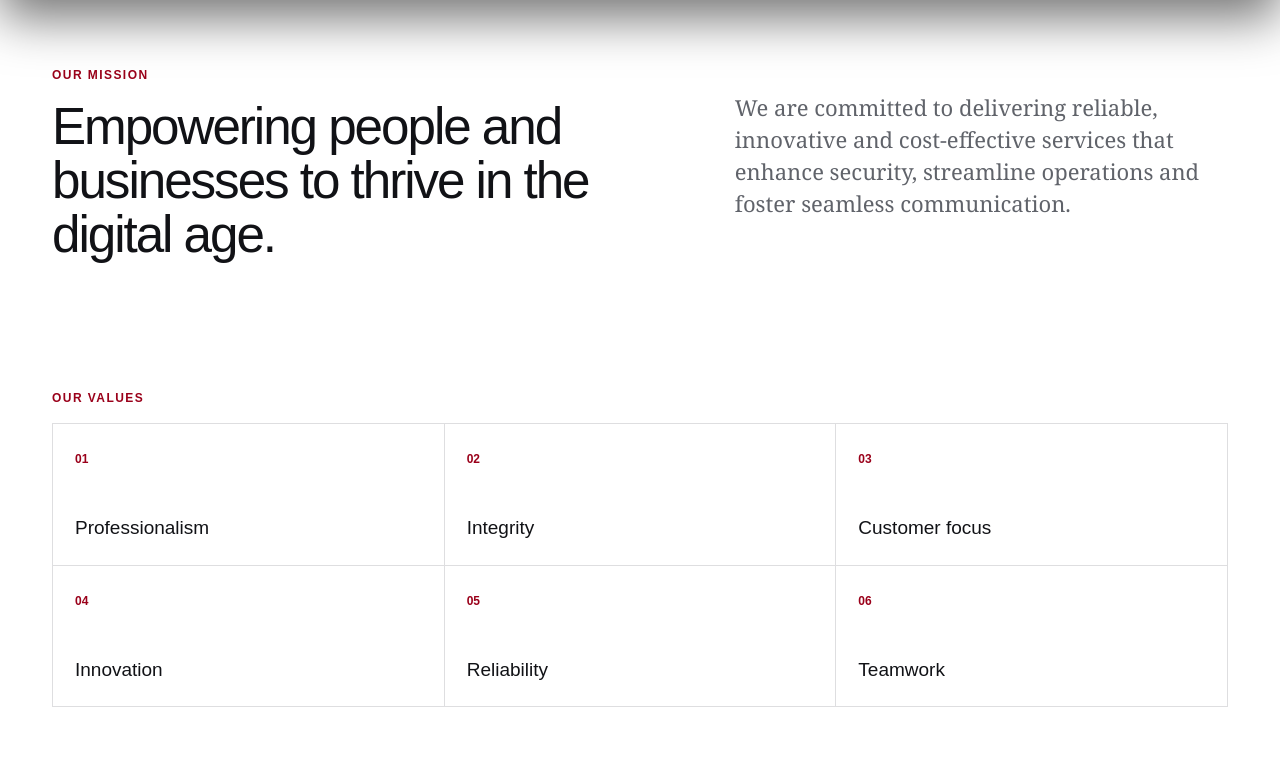
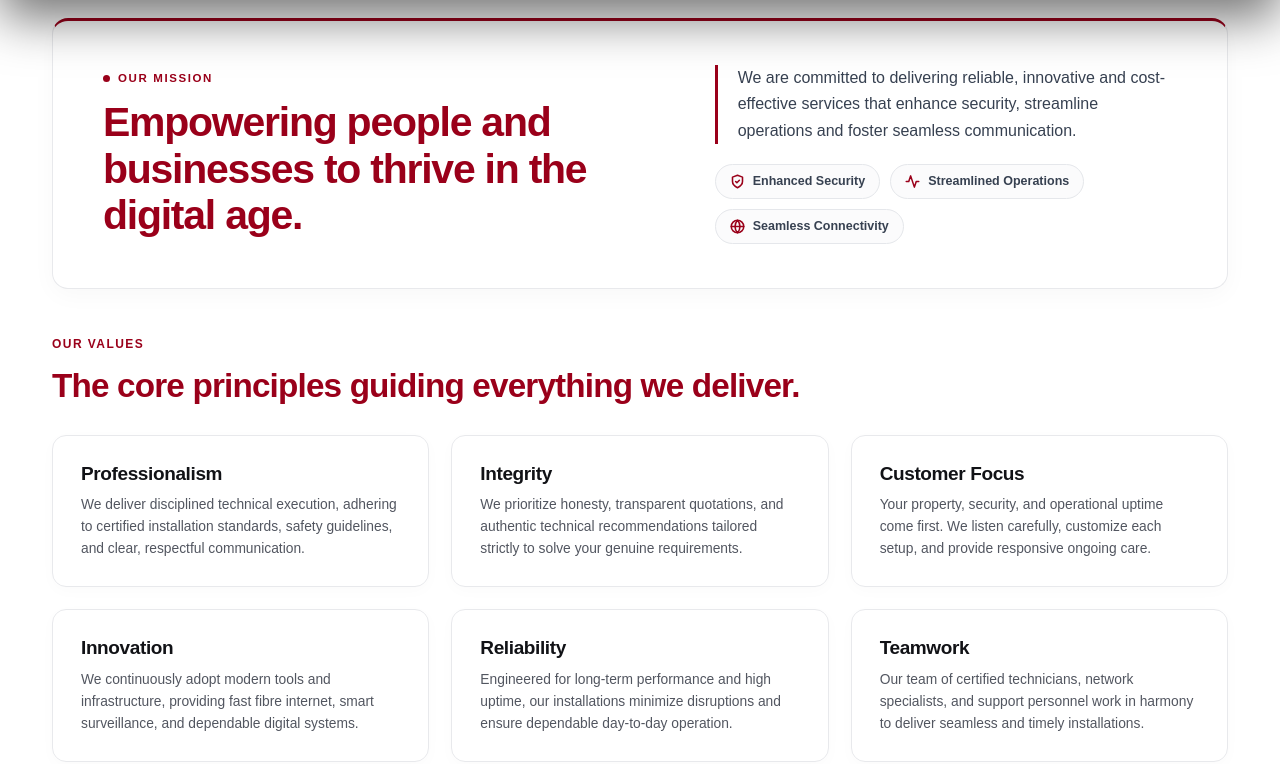
Before and after one commit to kwakutheo/kobbys_intertech_services, a Next.js app in the folder apps/web/: page /about in a window 1280 px wide. Shown: the part 476-1240 px from the top of the page. Built offline with nearby package versions, Linux system fonts and the light colour scheme.

Commit message:
feat: add globals.css and about page for web application

```diff
--- a/apps/web/src/app/about/page.tsx
+++ b/apps/web/src/app/about/page.tsx
@@ -5,6 +5,39 @@ export const metadata = {
   description:
     "Learn about Kobby's Intertech Services — our mission, values, and dedication to delivering dependable technology, security and communication solutions in Ghana.",
 };
+
+const COMPANY_VALUES = [
+  {
+    title: "Professionalism",
+    description:
+      "We deliver disciplined technical execution, adhering to certified installation standards, safety guidelines, and clear, respectful communication.",
+  },
+  {
+    title: "Integrity",
+    description:
+      "We prioritize honesty, transparent quotations, and authentic technical recommendations tailored strictly to solve your genuine requirements.",
+  },
+  {
+    title: "Customer Focus",
+    description:
+      "Your property, security, and operational uptime come first. We listen carefully, customize each setup, and provide responsive ongoing care.",
+  },
+  {
+    title: "Innovation",
+    description:
+      "We continuously adopt modern tools and infrastructure, providing fast fibre internet, smart surveillance, and dependable digital systems.",
+  },
+  {
+    title: "Reliability",
+    description:
+      "Engineered for long-term performance and high uptime, our installations minimize disruptions and ensure dependable day-to-day operation.",
+  },
+  {
+    title: "Teamwork",
+    description:
+      "Our team of certified technicians, network specialists, and support personnel work in harmony to deliver seamless and timely installations.",
+  },
+];
 
 export default function AboutPage() {
   return (
@@ -40,27 +73,63 @@ export default function AboutPage() {
         ]}
       />
 
-      <section className="section split-section">
-        <div>
-          <p className="eyebrow">Our mission</p>
-          <h2>Empowering people and businesses to thrive in the digital age.</h2>
+      <section className="about-mission-section">
+        <div className="about-mission-card">
+          <div className="about-mission-left">
+            <div className="about-mission-badge">
+              <span className="about-mission-dot" aria-hidden="true" />
+              <span className="eyebrow">Our mission</span>
+            </div>
+            <h2 className="about-mission-title">
+              Empowering people and businesses to thrive in the digital age.
+            </h2>
+          </div>
+
+          <div className="about-mission-right">
+            <div className="about-mission-quote">
+              <p className="about-mission-lead">
+                We are committed to delivering reliable, innovative and cost-effective services that enhance security, streamline operations and foster seamless communication.
+              </p>
+            </div>
+            <div className="about-mission-pillars">
+              <div className="about-mission-chip">
+                <svg width="15" height="15" viewBox="0 0 24 24" fill="none" stroke="currentColor" strokeWidth="2.5" strokeLinecap="round" strokeLinejoin="round" aria-hidden="true">
+                  <path d="M12 22s8-4 8-10V5l-8-3-8 3v7c0 6 8 10 8 10z" />
+                  <polyline points="9 12 11 14 15 10" />
+                </svg>
+                <span>Enhanced Security</span>
+              </div>
+              <div className="about-mission-chip">
+                <svg width="15" height="15" viewBox="0 0 24 24" fill="none" stroke="currentColor" strokeWidth="2.5" strokeLinecap="round" strokeLinejoin="round" aria-hidden="true">
+                  <polyline points="22 12 18 12 15 21 9 3 6 12 2 12" />
+                </svg>
+                <span>Streamlined Operations</span>
+              </div>
+              <div className="about-mission-chip">
+                <svg width="15" height="15" viewBox="0 0 24 24" fill="none" stroke="currentColor" strokeWidth="2.5" strokeLinecap="round" strokeLinejoin="round" aria-hidden="true">
+                  <circle cx="12" cy="12" r="10" />
+                  <line x1="2" y1="12" x2="22" y2="12" />
+                  <path d="M12 2a15.3 15.3 0 0 1 4 10 15.3 15.3 0 0 1-4 10 15.3 15.3 0 0 1-4-10 15.3 15.3 0 0 1 4-10z" />
+                </svg>
+                <span>Seamless Connectivity</span>
+              </div>
+            </div>
+          </div>
         </div>
-        <p>
-          We are committed to delivering reliable, innovative and cost-effective services that enhance security, streamline operations and foster seamless communication.
-        </p>
       </section>
 
-      <section className="section">
-        <p className="eyebrow">Our values</p>
-        <div className="value-grid">
-          {["Professionalism", "Integrity", "Customer focus", "Innovation", "Reliability", "Teamwork"].map(
-            (value, index) => (
-              <article key={value}>
-                <span>0{index + 1}</span>
-                <h3>{value}</h3>
-              </article>
-            ),
-          )}
+      <section className="about-values-section">
+        <div className="about-values-header">
+          <p className="eyebrow">Our values</p>
+          <h2 className="about-values-heading">The core principles guiding everything we deliver.</h2>
+        </div>
+        <div className="about-values-grid">
+          {COMPANY_VALUES.map((item) => (
+            <article key={item.title} className="about-value-card">
+              <h3 className="about-value-title">{item.title}</h3>
+              <p className="about-value-desc">{item.description}</p>
+            </article>
+          ))}
         </div>
       </section>
 
--- a/apps/web/src/app/globals.css
+++ b/apps/web/src/app/globals.css
@@ -636,6 +636,197 @@ nav a:hover, .desktop-nav a:hover, .text-link:hover { color: var(--wine); }
   line-height: 1.5;
 }
 
+/* ─── About Page - Mission Showcase Section ─────────────── */
+.about-mission-section {
+  max-width: 1240px;
+  margin: 20px auto 36px;
+  padding: 0 32px;
+}
+
+.about-mission-card {
+  display: grid;
+  grid-template-columns: 1.15fr 0.95fr;
+  gap: 52px;
+  align-items: center;
+  padding: 44px 50px;
+  background: #ffffff;
+  border: 1px solid #e8e9ec;
+  border-top: 3.5px solid var(--wine);
+  border-radius: 16px;
+  box-shadow: 0 6px 24px rgba(0, 0, 0, 0.03);
+}
+
+.about-mission-left {
+  display: flex;
+  flex-direction: column;
+}
+
+.about-mission-badge {
+  display: inline-flex;
+  align-items: center;
+  gap: 8px;
+  margin-bottom: 12px;
+}
+
+.about-mission-dot {
+  width: 7px;
+  height: 7px;
+  border-radius: 50%;
+  background: var(--wine);
+  display: inline-block;
+}
+
+.about-mission-badge .eyebrow {
+  margin: 0;
+  color: var(--wine);
+  font-size: 11.5px;
+  font-weight: 800;
+  letter-spacing: 0.14em;
+  text-transform: uppercase;
+}
+
+.about-mission-title {
+  margin: 0;
+  color: var(--wine);
+  font-size: clamp(28px, 3.2vw, 42px);
+  font-weight: 800;
+  line-height: 1.14;
+  letter-spacing: -0.03em;
+}
+
+.about-mission-right {
+  display: flex;
+  flex-direction: column;
+  gap: 20px;
+}
+
+.about-mission-quote {
+  padding-left: 20px;
+  border-left: 3px solid var(--wine);
+}
+
+.about-mission-lead {
+  margin: 0;
+  font-family: 'Plus Jakarta Sans', Arial, Helvetica, sans-serif;
+  font-size: 16px;
+  line-height: 1.65;
+  color: #374151;
+  font-weight: 500;
+}
+
+.about-mission-pillars {
+  display: flex;
+  flex-wrap: wrap;
+  gap: 10px;
+}
+
+.about-mission-chip {
+  display: inline-flex;
+  align-items: center;
+  gap: 8px;
+  padding: 7px 14px;
+  background: #fbfbfc;
+  border: 1px solid #e5e7eb;
+  border-radius: 999px;
+  font-size: 12.5px;
+  font-weight: 600;
+  color: #374151;
+  transition: border-color 0.2s ease, background 0.2s ease;
+}
+
+.about-mission-chip:hover {
+  border-color: rgba(154, 0, 26, 0.3);
+  background: #fdf5f6;
+}
+
+.about-mission-chip svg {
+  color: var(--wine);
+  flex-shrink: 0;
+}
+
+/* ─── About Page - Values Section (Separated Cards) ─────── */
+.about-values-section {
+  max-width: 1240px;
+  margin: 0 auto;
+  padding: 10px 32px 50px;
+}
+
+.about-values-header {
+  margin-bottom: 24px;
+}
+
+.about-values-header .eyebrow {
+  margin: 0 0 8px 0;
+  color: var(--wine);
+}
+
+.about-values-heading {
+  font-size: clamp(24px, 2.6vw, 34px);
+  font-weight: 800;
+  color: var(--wine);
+  letter-spacing: -0.025em;
+  margin: 0;
+}
+
+.about-values-grid {
+  display: grid;
+  grid-template-columns: repeat(3, 1fr);
+  gap: 22px;
+}
+
+.about-value-card {
+  display: flex;
+  flex-direction: column;
+  padding: 26px 28px;
+  background: #ffffff;
+  border: 1px solid #e8e9ec;
+  border-radius: 14px;
+  box-shadow: 0 4px 16px rgba(0, 0, 0, 0.02);
+  transition: transform 0.2s ease, box-shadow 0.2s ease, border-color 0.2s ease;
+}
+
+.about-value-card:hover {
+  transform: translateY(-3px);
+  border-color: rgba(154, 0, 26, 0.35);
+  box-shadow: 0 8px 24px rgba(154, 0, 26, 0.08);
+}
+
+.about-value-top {
+  display: flex;
+  align-items: center;
+  justify-content: space-between;
+  margin-bottom: 14px;
+}
+
+.about-value-num {
+  width: 34px;
+  height: 34px;
+  border-radius: 8px;
+  background: #fdf2f4;
+  color: var(--wine);
+  display: inline-flex;
+  align-items: center;
+  justify-content: center;
+  font-size: 13px;
+  font-weight: 800;
+}
+
+.about-value-title {
+  margin: 0 0 8px 0;
+  font-size: 19px;
+  font-weight: 700;
+  color: var(--ink);
+  line-height: 1.3;
+  letter-spacing: -0.02em;
+}
+
+.about-value-desc {
+  margin: 0;
+  font-size: 13.8px;
+  line-height: 1.6;
+  color: #525660;
+}
+
 /* ─── Contact Section ───────────────────────────────────── */
 .contact-section {
   display: flex;
@@ -1093,6 +1284,11 @@ nav a:hover, .desktop-nav a:hover, .text-link:hover { color: var(--wine); }
   .service-card h3 { margin-top: 30px; }
   .why-section { padding: 44px 20px; }
   .why-container { grid-template-columns: 1fr; gap: 32px; }
+  .about-mission-section { padding: 0 20px; margin: 16px auto 28px; }
+  .about-mission-card { grid-template-columns: 1fr; gap: 28px; padding: 32px 24px; }
+  .about-mission-title { font-size: 26px; }
+  .about-values-section { padding: 10px 20px 36px; }
+  .about-values-grid { grid-template-columns: 1fr; gap: 16px; }
   .split-section { grid-template-columns: 1fr; gap: 24px; margin-top: 32px; }
   .split-section > p { margin: 0; font-size: 20px; }
   .contact-section { flex-direction: column; align-items: flex-start; padding: 44px 20px; gap: 24px; }
```
Also changed, not shown: 1 other file (tests, documents, lock files or other folders).
